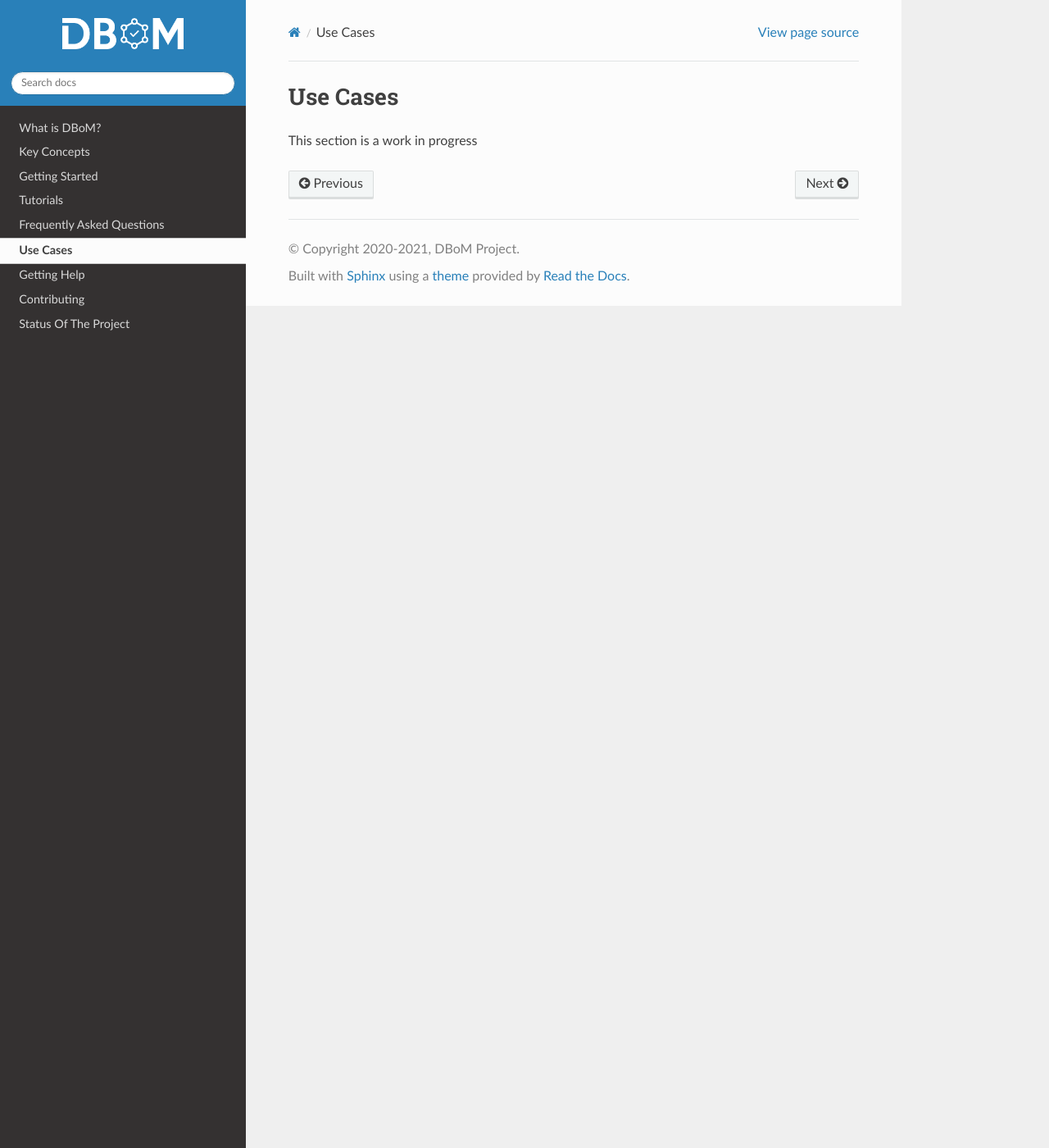
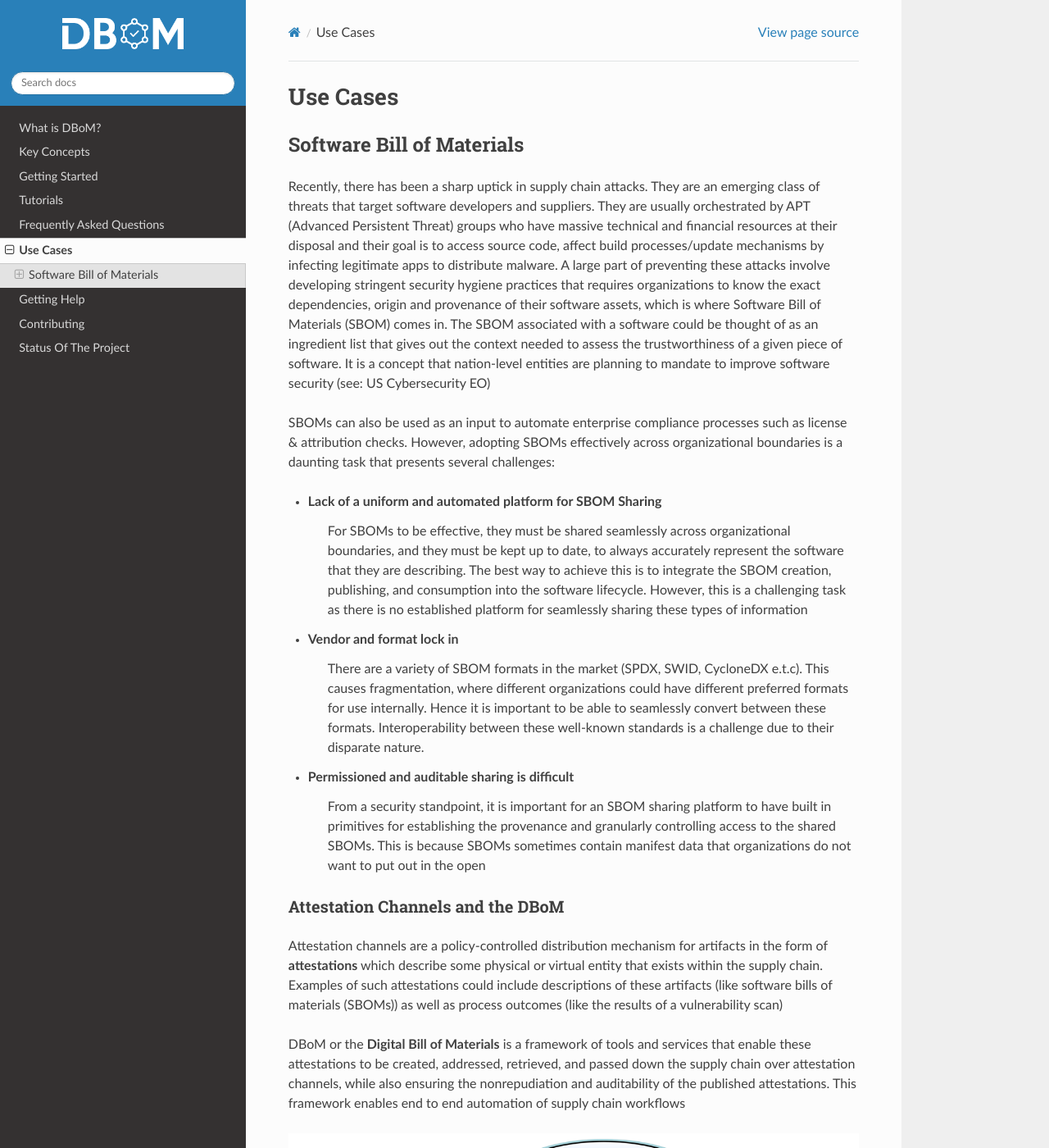
Before and after one commit to DBOMproject/docs, a Sphinx documentation site: the page built from source/use-cases.rst, in a window 1280 px wide and 1400 px high. Shown: the whole window at 82% size. Built offline with Sphinx 7.4.7 and the Read the Docs theme 2.0.0, drawn with Linux system fonts in a browser that asks for light colours; some of the changed text lies outside the part shown.

Commit message:
Adding SBOM Narrative

```diff
--- a/source/use-cases.rst
+++ b/source/use-cases.rst
@@ -1,4 +1,42 @@
 Use Cases
 =========
 
-This section is a work in progress
+Software Bill of Materials
+--------------------------
+
+Recently, there has been a sharp uptick in supply chain attacks. They are an emerging class of threats that target software developers and suppliers. They are usually orchestrated by APT (Advanced Persistent Threat) groups who have massive technical and financial resources at their disposal and their goal is to access source code, affect build processes/update mechanisms by infecting legitimate apps to distribute malware. A large part of preventing these attacks involve developing stringent security hygiene practices that requires organizations to know the exact dependencies, origin and provenance of their software assets, which is where Software Bill of Materials (SBOM) comes in. The SBOM associated with a software could be thought of as an ingredient list that gives out the context needed to assess the trustworthiness of a given piece of software. It is a concept that nation-level entities are planning to mandate to improve software security (see: US Cybersecurity EO)
+
+SBOMs can also be used as an input to automate enterprise compliance processes such as license & attribution checks. However, adopting SBOMs effectively across organizational boundaries is a daunting task that presents several challenges:
+
+- Lack of a uniform and automated platform for SBOM Sharing
+    For SBOMs to be effective, they must be shared seamlessly across organizational boundaries, and they must be kept up to date, to always accurately represent the software that they are describing. The best way to achieve this is to integrate the SBOM creation, publishing, and consumption into the software lifecycle. However, this is a challenging task as there is no established platform for seamlessly sharing these types of information
+
+- Vendor and format lock in
+    There are a variety of SBOM formats in the market (SPDX, SWID, CycloneDX e.t.c). This causes fragmentation, where different organizations could have different preferred formats for use internally. Hence it is important to be able to seamlessly convert between these formats. Interoperability between these well-known standards is a challenge due to their disparate nature.
+
+- Permissioned and auditable sharing is difficult
+    From a security standpoint, it is important for an SBOM sharing platform to have built in primitives for establishing the provenance and granularly controlling access to the shared SBOMs. This is because SBOMs sometimes contain manifest data that organizations do not want to put out in the open
+
+Attestation Channels and the DBoM
+^^^^^^^^^^^^^^^^^^^^^^^^^^^^^^^^^
+
+Attestation channels are a policy-controlled distribution mechanism for artifacts in the form of **attestations** which describe some physical or virtual entity that exists within the supply chain. Examples of such attestations could include descriptions of these artifacts (like software bills of materials (SBOMs)) as well as process outcomes (like the results of a vulnerability scan)
+
+
+DBoM or the **Digital Bill of Materials** is a framework of tools and services that enable these attestations to be created, addressed, retrieved, and passed down the supply chain over attestation channels, while also ensuring the nonrepudiation and auditability of the published attestations. This framework enables end to end automation of supply chain workflows
+
+
+.. image:: _static/img/bom-use-case-1.png
+  :alt: Use Case 1
+
+The Figure shows how DBoM nodes can be hosted in the cloud or on premises. In this example, the participants in a supply chain have established various attestation channels to share policy-based complementary metadata such as Software Bill of Materials (SBOM), Hardware Bill of Materials (HBOM) and CVEs (Common Vulnerabilities and Exposures). Their permissioned nature allows granular control over data access. In this example, a channel (blue color) is configured between three participants by which all three have subscribed to it. The CVEs that are recorded on the channel by any subscriber are accessible by any other subscribers of that channel. At the same time, the orange and yellow color channels act as a private stream between the individual participants where they may exchange sensitive attestations like privileged SBOMs and HBOMs.
+
+This secure attestation channel scheme allows for a decentralized root of trust for the participants and provides an opportunity for third party vendors to enrich and create metadata or attestations that would otherwise be difficult to incorporate in an approach where the metadata comes bundled with the packages.
+
+The DBoM node provides a simple to use REST API, which is used by the open-source SDK to allow for seamless integration. The SDK also enables on-the-fly interchange between attestation formats. For instance, an SBOM that was published in the SPDX format can be retrieved by client applications as a SWID SBOM
+
+The Future of Software Attestation Sharing
+^^^^^^^^^^^^^^^^^^^^^^^^^^^^^^^^^^^^^^^^^^
+
+The Digital Bill of Materials introduces a platform where SBOMs can be shared in a uniform manner, supported by a framework of tools and services that enable automation. The core design that focuses on interoperability makes it easy to switch between diverse types of repositories and attestation formats, helping organizations overcome vendor lock in
+This ease of use is coupled with strong permission controls and auditability that enable organizations to granularly control distribution of sensitive data, while ensuring provenance of every attestation. This framework will enable organizations to seamlessly integrate SBOMs into their software lifecycle processes, and help ensure software supply chain security at scale
```
Also changed, not shown: source/_static/img/bom-use-case-1.png (added).
